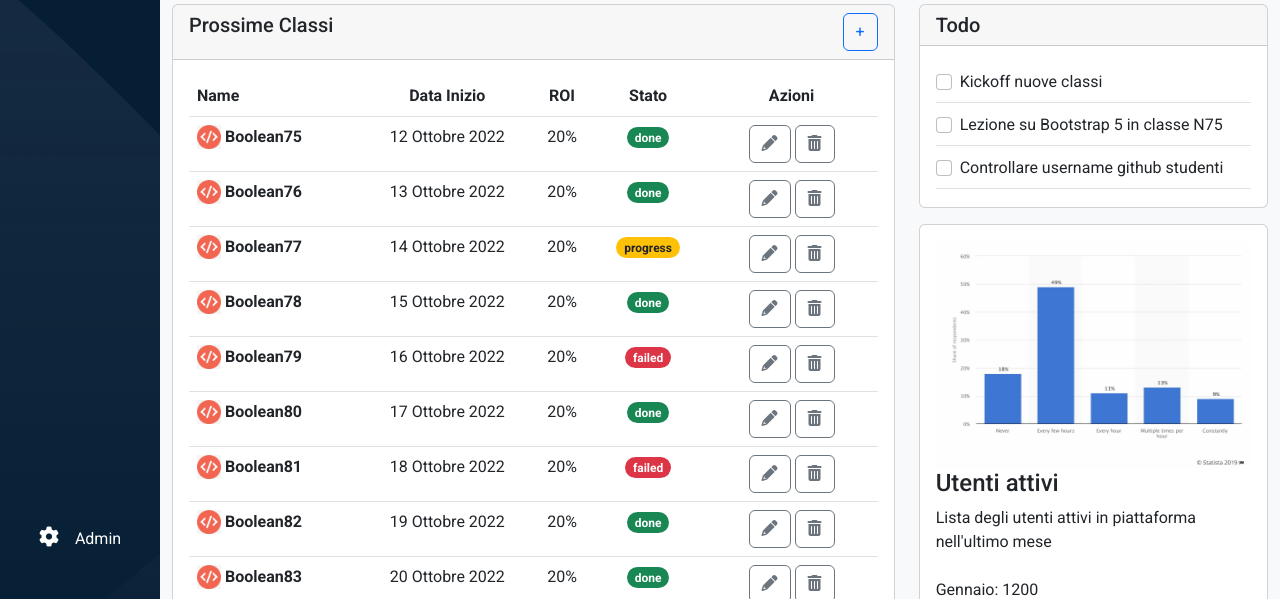
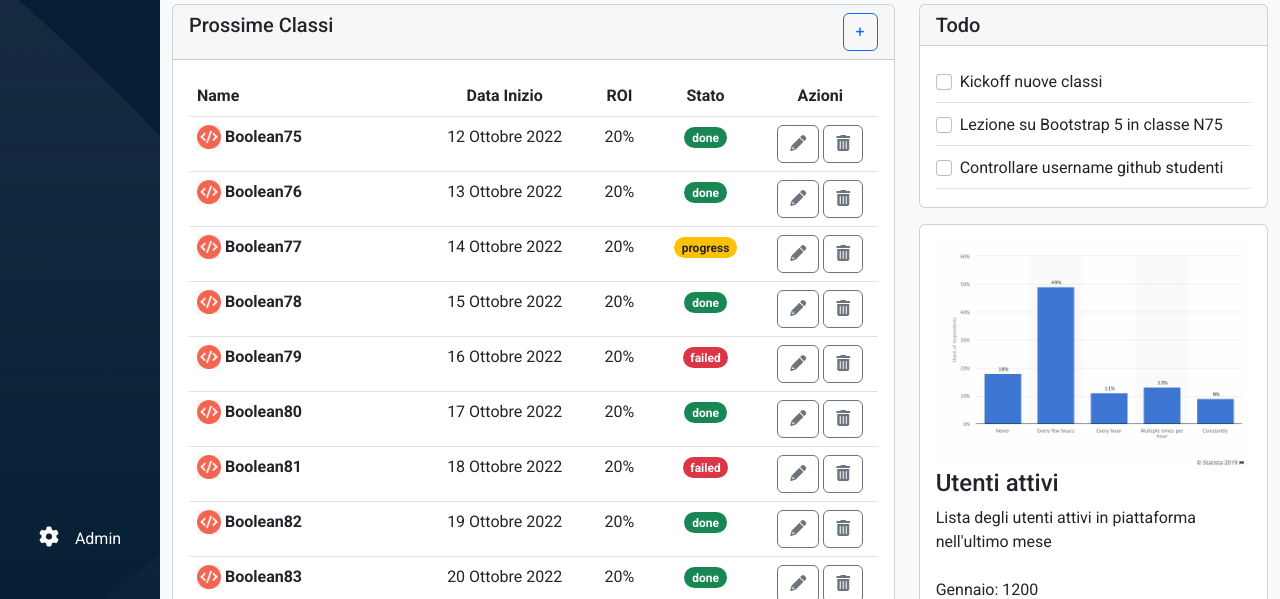
Before and after one commit to Stefano-In91/html-css-bootstrap-dashboard, a plain HTML site: page index.html in a window 1280 px wide. Shown: the part 201-800 px from the top of the page. Drawn offline with nearby package versions, Linux system fonts and the light colour scheme.

Commit message:
table responsive fix

```diff
--- a/index.html
+++ b/index.html
@@ -107,8 +107,8 @@
                                      <th class="col"">Name</th>
                                      <th class="col-md-3 d-none d-md-table-cell">Data Inizio</th>
                                      <th class="col-sm-2 col-md-1 d-none d-sm-table-cell">ROI</th>
-                                     <th class="col-2">Stato</th>
-                                     <th class="col-4 col-sm-3">Azioni</th>
+                                     <th class="col-2 col-xxl-1">Stato</th>
+                                     <th class="col-4 col-sm-3 col-xl-2">Azioni</th>
                                    </tr>
                                  </thead>
                                  <tbody>
@@ -116,8 +116,8 @@
                                      <th class="col"><img src="img/class-avatar.jpg" alt="class avatar">Boolean75</th>
                                      <td class="col-md-3 d-none d-md-table-cell">12 Ottobre 2022</td>
                                      <td class="col-sm-2 col-md-1 d-none d-sm-table-cell">20%</td>
-                                     <td class="col-2"><span class="badge rounded-pill bg-success">done</span></td>
-                                     <td class="col-4 col-sm-3">
+                                     <td class="col-2 col-xxl-1"><span class="badge rounded-pill bg-success">done</span></td>
+                                     <td class="col-4 col-sm-3 col-xl-2">
                                        <button class="btn btn-outline-secondary"><i class="fa-solid fa-pencil"></i></button>
                                        <button class="btn btn-outline-secondary"><i class="fa-solid fa-trash-can"></i></button>
                                     </td>
@@ -126,8 +126,8 @@
                                      <th class="col"><img src="img/class-avatar.jpg" alt="class avatar">Boolean76</th>
                                      <td class="col-md-3 d-none d-md-table-cell">13 Ottobre 2022</td>
                                      <td class="col-sm-2 col-md-1 d-none d-sm-table-cell">20%</td>
-                                     <td class="col-2"><span class="badge rounded-pill bg-success">done</span></td>
-                                     <td class="col-4 col-sm-3">
+                                     <td class="col-2 col-xxl-1"><span class="badge rounded-pill bg-success">done</span></td>
+                                     <td class="col-4 col-sm-3 col-xl-2">
                                        <button class="btn btn-outline-secondary"><i class="fa-solid fa-pencil"></i></button>
                                        <button class="btn btn-outline-secondary"><i class="fa-solid fa-trash-can"></i></button>
                                     </td>
@@ -136,8 +136,8 @@
                                      <th class="col"><img src="img/class-avatar.jpg" alt="class avatar">Boolean77</th>
                                      <td class="col-md-3 d-none d-md-table-cell">14 Ottobre 2022</td>
                                      <td class="col-sm-2 col-md-1 d-none d-sm-table-cell">20%</td>
-                                     <td class="col-2"><span class="badge rounded-pill bg-warning text-dark">progress</span></td>
-                                     <td class="col-4 col-sm-3">
+                                     <td class="col-2 col-xxl-1"><span class="badge rounded-pill bg-warning text-dark">progress</span></td>
+                                     <td class="col-4 col-sm-3 col-xl-2">
                                        <button class="btn btn-outline-secondary"><i class="fa-solid fa-pencil"></i></button>
                                        <button class="btn btn-outline-secondary"><i class="fa-solid fa-trash-can"></i></button>
                                     </td>
@@ -146,8 +146,8 @@
                                      <th class="col"><img src="img/class-avatar.jpg" alt="class avatar">Boolean78</th>
                                      <td class="col-md-3 d-none d-md-table-cell">15 Ottobre 2022</td>
                                      <td class="col-sm-2 col-md-1 d-none d-sm-table-cell">20%</td>
-                                     <td class="col-2"><span class="badge rounded-pill bg-success">done</span></td>
-                                     <td class="col-4 col-sm-3">
+                                     <td class="col-2 col-xxl-1"><span class="badge rounded-pill bg-success">done</span></td>
+                                     <td class="col-4 col-sm-3 col-xl-2">
                                        <button class="btn btn-outline-secondary"><i class="fa-solid fa-pencil"></i></button>
                                        <button class="btn btn-outline-secondary"><i class="fa-solid fa-trash-can"></i></button>
                                     </td>
@@ -156,8 +156,8 @@
                                      <th class="col"><img src="img/class-avatar.jpg" alt="class avatar">Boolean79</th>
                                      <td class="col-md-3 d-none d-md-table-cell">16 Ottobre 2022</td>
                                      <td class="col-sm-2 col-md-1 d-none d-sm-table-cell">20%</td>
-                                     <td class="col-2"><span class="badge rounded-pill bg-danger">failed</span></td>
-                                     <td class="col-4 col-sm-3">
+                                     <td class="col-2 col-xxl-1"><span class="badge rounded-pill bg-danger">failed</span></td>
+                                     <td class="col-4 col-sm-3 col-xl-2">
                                        <button class="btn btn-outline-secondary"><i class="fa-solid fa-pencil"></i></button>
                                        <button class="btn btn-outline-secondary"><i class="fa-solid fa-trash-can"></i></button>
                                     </td>
@@ -166,8 +166,8 @@
                                      <th class="col"><img src="img/class-avatar.jpg" alt="class avatar">Boolean80</th>
                                      <td class="col-md-3 d-none d-md-table-cell">17 Ottobre 2022</td>
                                      <td class="col-sm-2 col-md-1 d-none d-sm-table-cell">20%</td>
-                                     <td class="col-2"><span class="badge rounded-pill bg-success">done</span></td>
-                                     <td class="col-4 col-sm-3">
+                                     <td class="col-2 col-xxl-1"><span class="badge rounded-pill bg-success">done</span></td>
+                                     <td class="col-4 col-sm-3 col-xl-2">
                                        <button class="btn btn-outline-secondary"><i class="fa-solid fa-pencil"></i></button>
                                        <button class="btn btn-outline-secondary"><i class="fa-solid fa-trash-can"></i></button>
                                     </td>
@@ -176,8 +176,8 @@
                                      <th class="col"><img src="img/class-avatar.jpg" alt="class avatar">Boolean81</th>
                                      <td class="col-md-3 d-none d-md-table-cell">18 Ottobre 2022</td>
                                      <td class="col-sm-2 col-md-1 d-none d-sm-table-cell">20%</td>
-                                     <td class="col-2"><span class="badge rounded-pill bg-danger">failed</span></td>
-                                     <td class="col-4 col-sm-3">
+                                     <td class="col-2 col-xxl-1"><span class="badge rounded-pill bg-danger">failed</span></td>
+                                     <td class="col-4 col-sm-3 col-xl-2">
                                        <button class="btn btn-outline-secondary"><i class="fa-solid fa-pencil"></i></button>
                                        <button class="btn btn-outline-secondary"><i class="fa-solid fa-trash-can"></i></button>
                                     </td>
@@ -186,8 +186,8 @@
                                      <th class="col"><img src="img/class-avatar.jpg" alt="class avatar">Boolean82</th>
                                      <td class="col-md-3 d-none d-md-table-cell">19 Ottobre 2022</td>
                                      <td class="col-sm-2 col-md-1 d-none d-sm-table-cell">20%</td>
-                                     <td class="col-2"><span class="badge rounded-pill bg-success">done</span></td>
-                                     <td class="col-4 col-sm-3">
+                                     <td class="col-2 col-xxl-1"><span class="badge rounded-pill bg-success">done</span></td>
+                                     <td class="col-4 col-sm-3 col-xl-2">
                                        <button class="btn btn-outline-secondary"><i class="fa-solid fa-pencil"></i></button>
                                        <button class="btn btn-outline-secondary"><i class="fa-solid fa-trash-can"></i></button>
                                     </td>
@@ -196,8 +196,8 @@
                                      <th class="col"><img src="img/class-avatar.jpg" alt="class avatar">Boolean83</th>
                                      <td class="col-md-3 d-none d-md-table-cell">20 Ottobre 2022</td>
                                      <td class="col-sm-2 col-md-1 d-none d-sm-table-cell">20%</td>
-                                     <td class="col-2"><span class="badge rounded-pill bg-success">done</span></td>
-                                     <td class="col-4 col-sm-3">
+                                     <td class="col-2 col-xxl-1"><span class="badge rounded-pill bg-success">done</span></td>
+                                     <td class="col-4 col-sm-3 col-xl-2">
                                        <button class="btn btn-outline-secondary"><i class="fa-solid fa-pencil"></i></button>
                                        <button class="btn btn-outline-secondary"><i class="fa-solid fa-trash-can"></i></button>
                                     </td>
```
